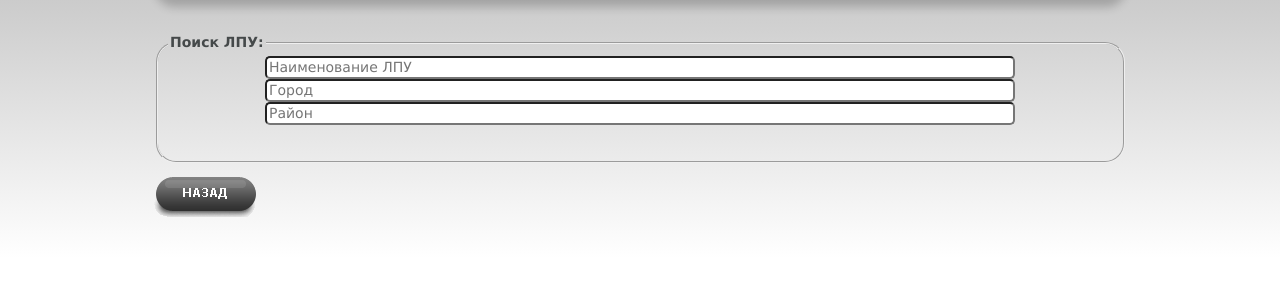
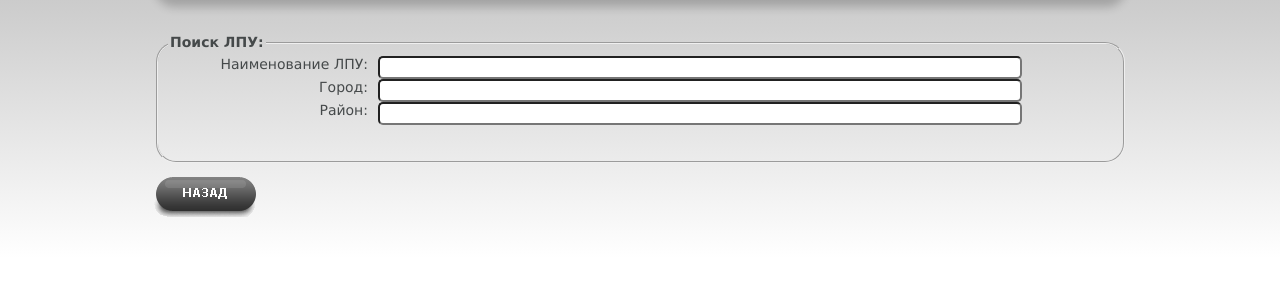
Before and after one commit to MarsStirner/elreg, a Django app: template ElReg/elreg_app/templates/lpu.html in a window 1280 px wide. Shown: the part 142-442 px from the top of the page. Run offline with Django 3.2, Linux system fonts and the light colour scheme; the template is opened without the code that fills it, so the values that code supplies are empty.

Commit message:
Изменены поля ввода текста. Текст из placeholder'а был вынесен в label

```diff
--- a/ElReg/elreg_app/templates/lpu.html
+++ b/ElReg/elreg_app/templates/lpu.html
@@ -6,10 +6,17 @@
 <form id="form" action="" method="post" name="frm">
     <fieldset>
     <legend><strong>Поиск ЛПУ:</strong></legend>
-        <div class="searchField">
-            <input type="text" name="search" id="search_lpu" maxlength="100" size="100" placeholder="Наименование ЛПУ" onkeyup="searchLpu()" />
-            <input type="text" name="search" id="search_gorod" maxlength="100" size="100" placeholder="Город" onkeyup="searchGorod()" />
-            <input type="text" name="search" id="search_rayon" maxlength="100" size="100" placeholder="Район" onkeyup="searchRayon()" />
+        <div class="field">
+            <label for="search_lpu">Наименование ЛПУ:</label>
+            <input type="text" name="search" id="search_lpu" maxlength="100" size="85" onkeyup="searchLpu()" />
+        <div class="field">
+        </div>
+            <label for="search_gorod">Город:</label>
+            <input type="text" name="search" id="search_gorod" maxlength="100" size="85" onkeyup="searchGorod()" />
+        <div class="field">
+        </div>
+            <label for="search_rayon">Район:</label>
+            <input type="text" name="search" id="search_rayon" maxlength="100" size="85" onkeyup="searchRayon()" />
         </div>
         <br />
         <table id="search_table" class="no_search">
```
